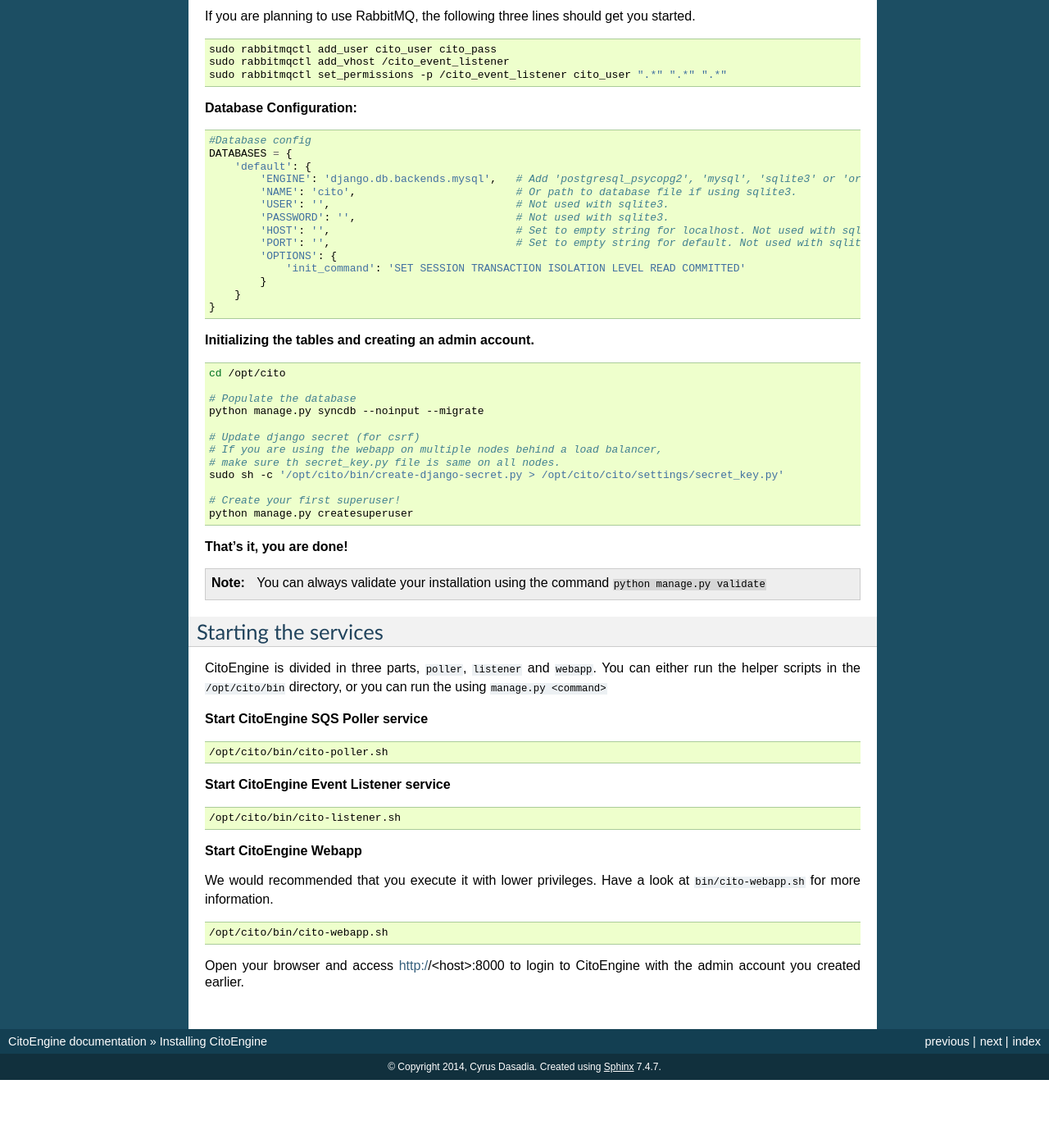
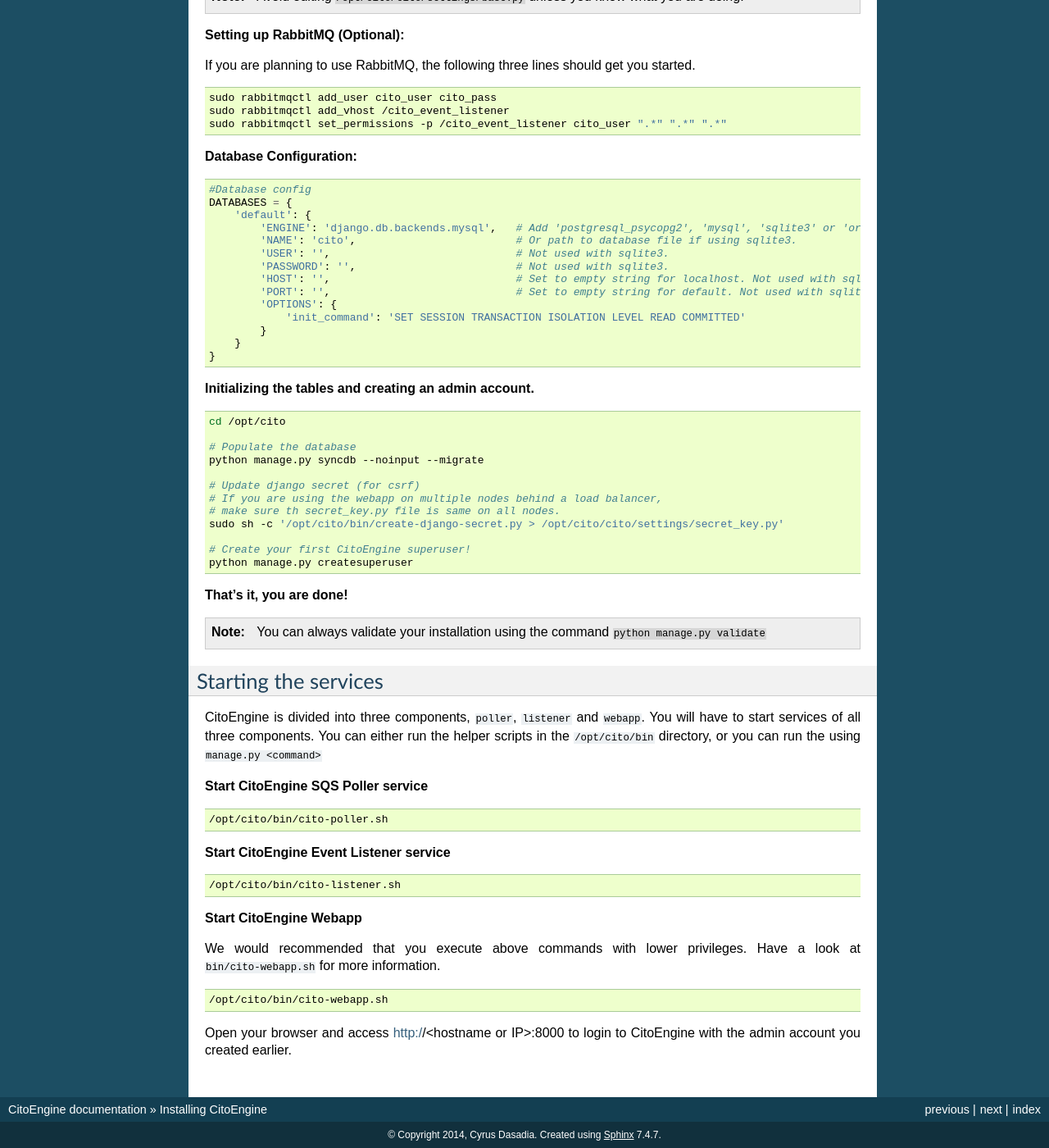
Before and after one commit to CitoEngine/docs.citoengine.org, a Sphinx documentation site: the page built from source/installcitoengine.rst, in a window 1280 px wide and 1400 px high, scrolled down 1517 px. Shown: the whole window at 82% size. Built offline with Sphinx 7.4.7, drawn with Linux system fonts in a browser that asks for light colours; before the commit the page ends 2834 px from its top, so only the background shows below that; some of the changed text lies outside the part shown.

Commit message:
Minor edits to improve documentation

```diff
--- a/source/installcitoengine.rst
+++ b/source/installcitoengine.rst
@@ -37,7 +37,7 @@
 
 **Setup python virtualenv**
 
-We recommend you use ``virtualenv`` for running cito engine, this will help you keep manage the dependencies better. Download the latest build
+We recommend you use ``virtualenv`` for running citoengine, this will help you manage dependencies better. Download the latest build
 
 .. code-block:: bash
 
@@ -58,7 +58,9 @@
 
 **Message Queue Configuration:**
 
-You can either use AWS:SQS or RabbitMQ as your message queue. Edit either of these configuration blocks and make sure
+CitoEngine can be run on Amazon Web Services (AWS) cloud or onpremise.
+
+If you are running CitoEngine on AWS, use AWS:SQS or if running onpremise, setup RabbitMQ as your message queue. Edit either of these configuration blocks and make sure
 you select ``QUEUE_TYPE`` to be either ``SQS`` or ``RABBITMQ``
 
 .. code-block:: python
@@ -136,7 +138,7 @@
     # make sure th secret_key.py file is same on all nodes.
     sudo sh -c '/opt/cito/bin/create-django-secret.py > /opt/cito/cito/settings/secret_key.py'
 
-    # Create your first superuser!
+    # Create your first CitoEngine superuser!
     python manage.py createsuperuser
 
 **That's it, you are done!**
@@ -147,7 +149,7 @@
 Starting the services
 ---------------------
 
-CitoEngine is divided in three parts, ``poller``, ``listener`` and ``webapp``.
+CitoEngine is divided into three components, ``poller``, ``listener`` and ``webapp``. You will have to start services of all three components.
 You can either run the helper scripts in the ``/opt/cito/bin`` directory, or you can run the using ``manage.py <command>``
 
 
@@ -166,7 +168,7 @@
 
 **Start CitoEngine Webapp**
 
-We would recommended that you execute it with lower privileges. Have a look at ``bin/cito-webapp.sh``
+We would recommended that you execute above commands with lower privileges. Have a look at ``bin/cito-webapp.sh``
 for more information.
 
 .. code-block:: bash
@@ -174,4 +176,4 @@
     /opt/cito/bin/cito-webapp.sh
 
 
-Open your browser and access http://<host>:8000 to login to CitoEngine with the admin account you created earlier.
+Open your browser and access http://<hostname or IP>:8000 to login to CitoEngine with the admin account you created earlier.
```
